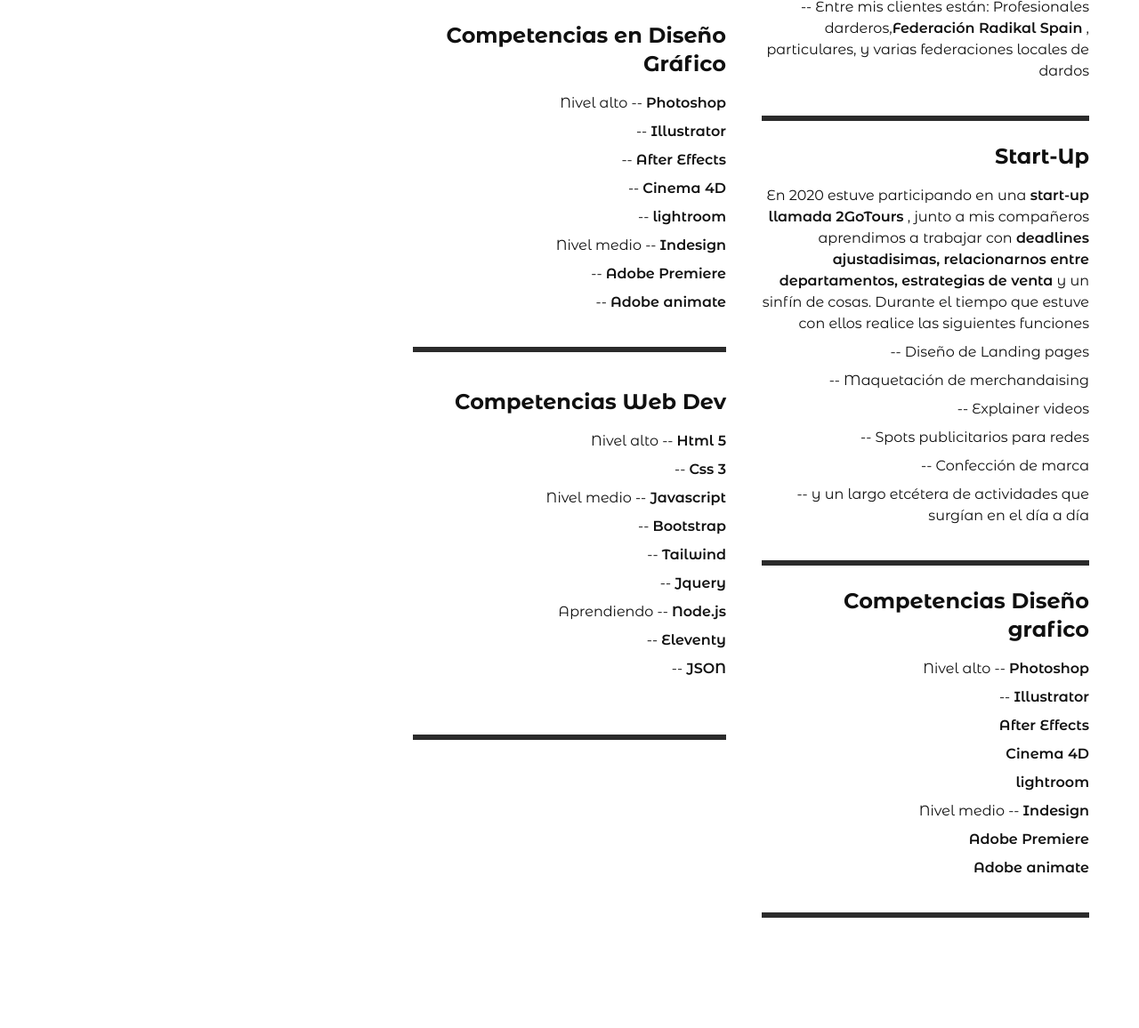
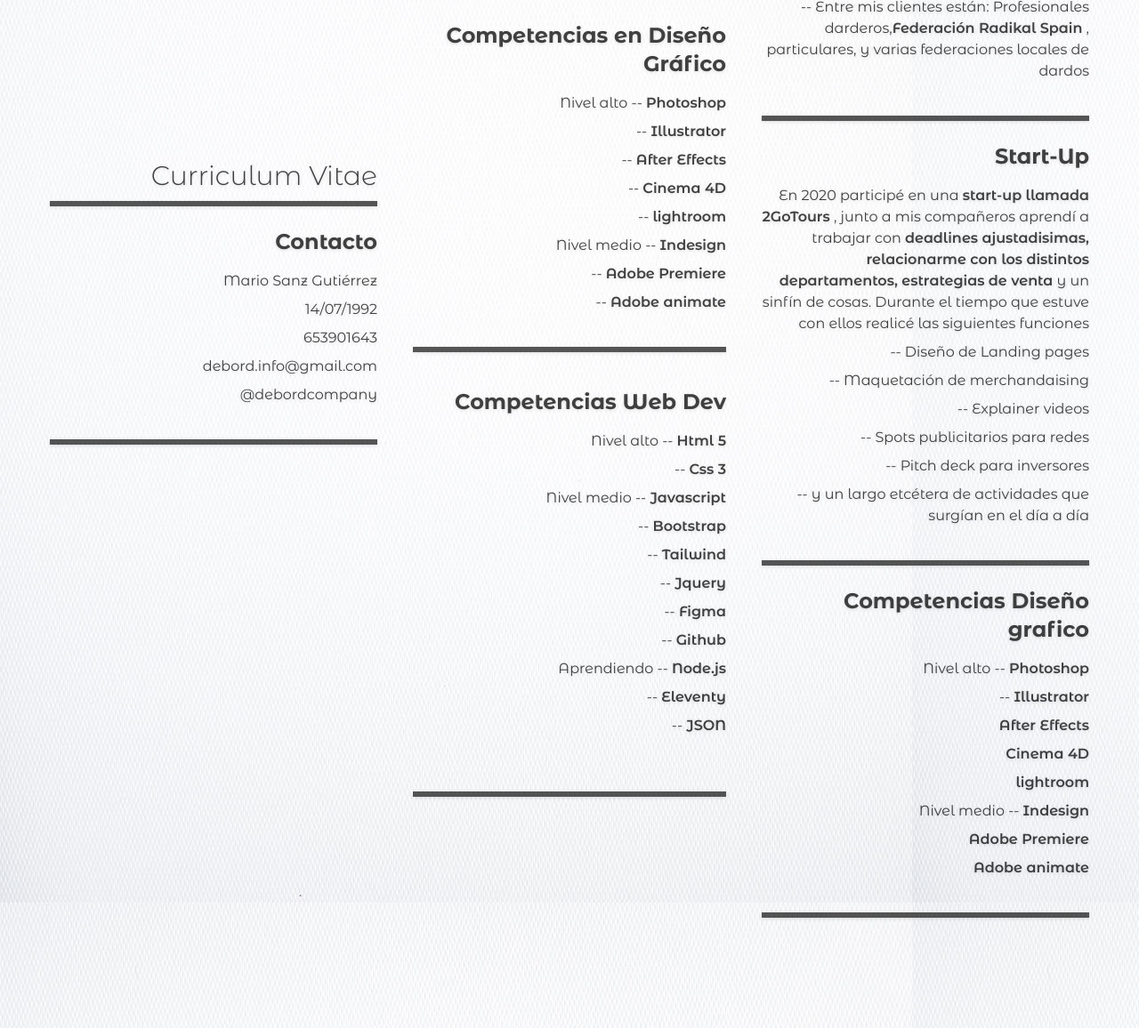
Before and after one commit to DebordCompany/pro, an Eleventy site: page src/pages/curriculum/index.html in a window 1280 px wide. Shown: the part 546-1702 px from the top of the page at 89% size. Built offline with nearby package versions, Linux system fonts and the light colour scheme; Eleventy itself is replaced by a stand-in of ours; files that its build step writes are made by us from their sources.

Commit message:
Fondo y sombra a CV
He añadido fondo de papel
He añadido sombra a las letras
En tailwind sigue pasando lo de las versiones de css
He añadido figma y github a web dev

```diff
--- a/src/pages/curriculum/index.html
+++ b/src/pages/curriculum/index.html
@@ -8,14 +8,14 @@
     <link rel="preconnect" href="https://fonts.googleapis.com">
 <link rel="preconnect" href="https://fonts.gstatic.com" crossorigin>
 <link href="https://fonts.googleapis.com/css2?family=Montserrat+Alternates:ital,wght@0,100;0,200;0,300;0,400;0,500;0,600;0,700;0,800;0,900;1,100;1,200;1,300;1,400;1,500;1,600;1,700;1,800;1,900&display=swap" rel="stylesheet">
-    <link rel="stylesheet" href="/css/tailwind.css">
-    <link rel="stylesheet" href="/css/curriculum.css?v=1.1" />
+    <link rel="stylesheet" href="/css/tailwind.css?v=1.2">
+    <link rel="stylesheet" href="/css/curriculum.css?v=1.2" />
 
 
 
 
 </head>
-<body class="text-primary">
+<body class="text-primary bg-[url('/media/background-paper-texture.jpg')]">
     <header class="  bg-primary text-white">
         <nav class="max-w-7xl mx-auto flex flex-row justify-between px-5 py-2 items-start  ">
             <div class=" p-3">
@@ -34,10 +34,10 @@
 
         </nav>
      </header>
-    <section class="px-10 py-24 text-right text-primary grid sm:grid-cols-3">
+    <section class="px-10 py-24 text-right text-primary grid sm:grid-cols-3 mix-blend-multiply opacity-80 drop-shadow">
 
      <!--CONTACTO-->
-    <article class="p-2 sm:p-4">
+    <article class="p-2 sm:p-4 flex flex-col justify-center">
                 <h1 class="text-3xl font-light ">Curriculum Vitae</h1>
             <hr class="pt-3">
             <h2 class="py-3 font-bold text-2xl">Contacto</h2>
@@ -101,6 +101,8 @@
                             <li class="py-1">-- <span>Bootstrap</span></li>
                             <li class="py-1">-- <span>Tailwind</span></li>
                             <li class="py-1">-- <span>Jquery</span></li>
+                            <li class="py-1">-- <span>Figma</span></li>
+                            <li class="py-1">-- <span>Github</span></li>
                             <li class="py-1">Aprendiendo -- <span>Node.js</span> </li>
                             <li class="py-1">-- <span>Eleventy</span></li>
                             <li class="py-1">-- <span>JSON</span></li>
@@ -137,12 +139,12 @@
 
            </h2>
             <ul class="pb-6 ">
-                <li class="py-1">En 2020 estuve participando en una <span>start-up llamada 2GoTours</span> , junto a mis compañeros aprendimos a trabajar con <span>deadlines ajustadisimas, relacionarnos entre departamentos, estrategias de venta</span>  y un sinfín de cosas. Durante el tiempo que estuve con ellos realice las siguientes funciones</li>
+                <li class="py-1">En 2020 participé en una <span>start-up llamada 2GoTours</span> , junto a mis compañeros aprendí a trabajar con <span>deadlines ajustadisimas, relacionarme con los distintos departamentos, estrategias de venta</span>  y un sinfín de cosas. Durante el tiempo que estuve con ellos realicé las siguientes funciones</li>
                 <li class="py-1">-- Diseño de Landing pages </li>
                 <li class="py-1">-- Maquetación de merchandaising</li>
                 <li class="py-1">-- Explainer videos</li>
                 <li class="py-1">-- Spots publicitarios para redes</li>
-                <li class="py-1">-- Confección de marca</li>
+                <li class="py-1">-- Pitch deck para inversores</li>
                 <li class="py-1">-- y un largo etcétera de actividades que surgían en el día a día</li>
 
            </ul>
--- a/tailwind.config.js
+++ b/tailwind.config.js
@@ -11,7 +11,10 @@ module.exports = {
         primary: '#101010',
         secondary: '#FFB800',
 
-    },},
+    },
+
+
+  },
   },
   plugins: [],
 }
```
Also changed, not shown: public/pages/curriculum/index.html (+9 -7 lines), public/css/tailwind.css, public/media/background-paper-texture.jpg (added), src/media/background-paper-texture.jpg (added).
